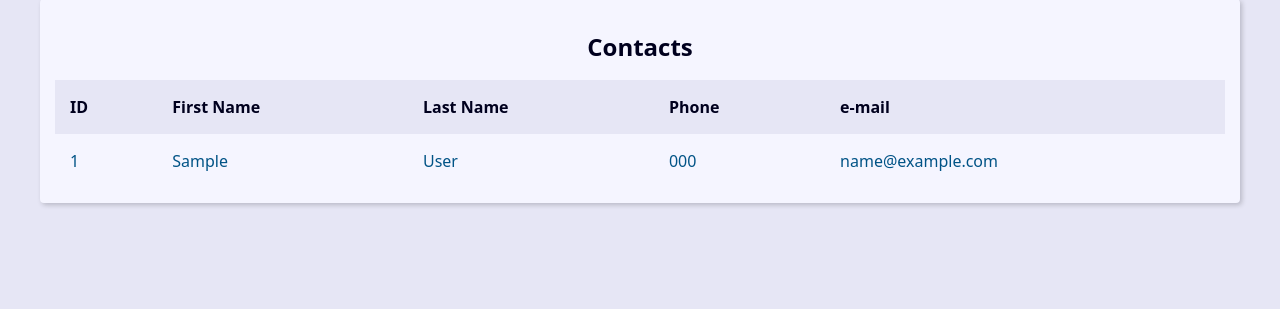
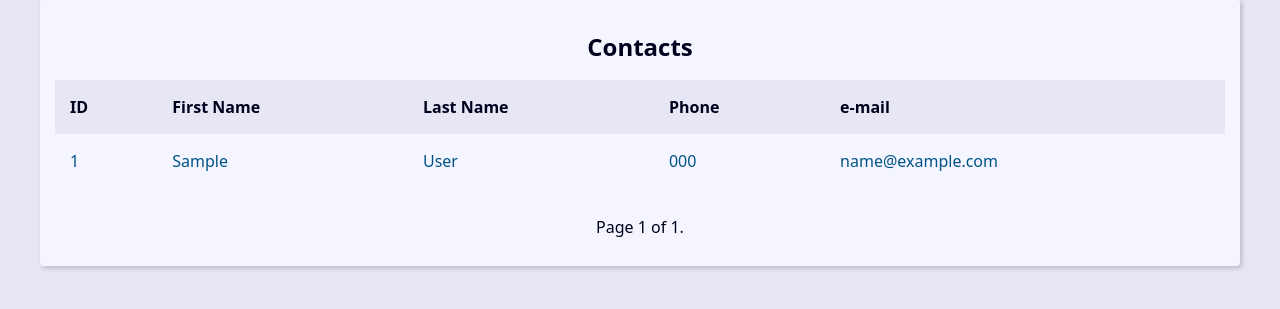
Before and after one commit to vinimj18/agenda, a Django app: page / in a window 1280 px wide. Shown: the part 270-579 px from the top of the page. Run offline with Django 5.2, Linux system fonts and the light colour scheme; tables that the repository leaves empty hold one stand-in row (values such as "Sample post").

Commit message:
Added pagination

```diff
--- a/base_templates/global/base.html
+++ b/base_templates/global/base.html
@@ -9,7 +9,9 @@
     {% include "global/partials/_header.html" %}
 
     <main class="content">
-        {% block content %}{% endblock content %}
+      {% block content %}{% endblock content %}
+      {% include "global/partials/_pagination.html" %}
+
     </main>
   </body>
 </html>
--- /dev/null
+++ b/base_templates/global/partials/_pagination.html
@@ -0,0 +1,19 @@
+{% if page_obj %}
+  <div class="pagination">
+    <span class="step-links">
+      {% if page_obj.has_previous %}
+        <a href="?page=1&q={{ request.GET.q.strip}}">&laquo; first</a>
+        <a href="?page={{ page_obj.previous_page_number }}&q={{ request.GET.q.strip}}">previous</a>
+      {% endif %}
+
+      <span class="current">
+        Page {{ page_obj.number }} of {{ page_obj.paginator.num_pages }}.
+      </span>
+
+      {% if page_obj.has_next %}
+        <a href="?page={{ page_obj.next_page_number }}&q={{ request.GET.q.strip}}">next</a>
+        <a href="?page={{ page_obj.paginator.num_pages }}&q={{ request.GET.q.strip}}">last &raquo;</a>
+      {% endif %}
+    </span>
+  </div>
+{% endif %}
--- a/contact/templates/contact/index.html
+++ b/contact/templates/contact/index.html
@@ -1,7 +1,7 @@
 {% extends "global/base.html" %}
 
 {% block content %}
-{% if contacts %}
+{% if page_obj %}
 	<div class="responsive-table">
 		<table class="contacts-table">
 			<caption class="table-caption">
@@ -19,7 +19,7 @@
 			</thead>
 
 			<tbody>
-				{% for contact in contacts %}
+				{% for contact in page_obj %}
 					<tr class="table-row">
 						<td class="table-cel">
 							<a
--- a/contact/views/contact_views.py
+++ b/contact/views/contact_views.py
@@ -2,6 +2,7 @@
 
 from django.shortcuts import render, get_object_or_404, redirect
 from django.db.models import Q
+from django.core.paginator import Paginator
 from contact.models import Contact
 
 # Create your views here.
@@ -10,10 +11,14 @@ from contact.models import Contact
 def index(request):
     contacts = Contact.objects \
         .filter(show=True) \
-        .order_by('first_name')[:10]
+        .order_by('first_name')
+
+    paginator = Paginator(contacts, 10)
+    page_number = request.GET.get('page')
+    page_obj = paginator.get_page(page_number)
 
     context = {
-        'contacts': contacts,
+        'page_obj': page_obj,
         'site_title': 'Contacts - '
     }
 
@@ -40,8 +45,12 @@ def search(request):
         )\
         .order_by('first_name')
 
+    paginator = Paginator(contacts, 10)
+    page_number = request.GET.get('page')
+    page_obj = paginator.get_page(page_number)
+
     context = {
-        'contacts': contacts,
+        'page_obj': page_obj,
         'site_title': 'Search - ',
         'search_value': search_value,
     }
```
